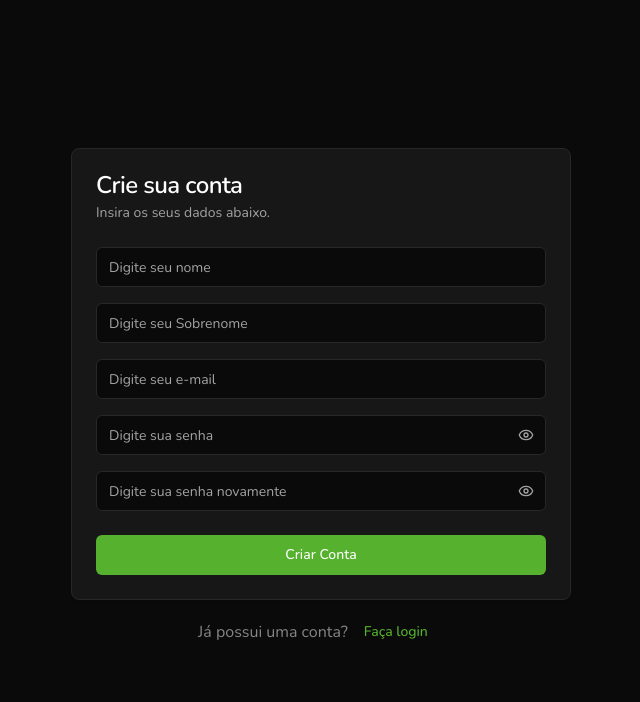
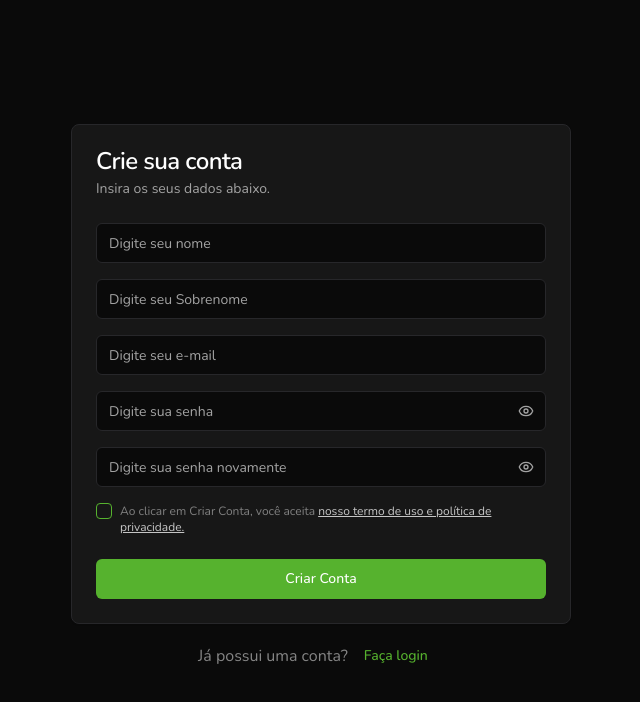
Before and after one commit to TGianoni/finance-fintrack, a React (Vite) app: page /signup in a window 1280 px wide. Shown: the top 702 px of the page, without its empty margins (319-959 px from the left). Built offline with nearby package versions, Linux system fonts and the light colour scheme.

Commit message:
feat: add checkbox terms to sign up form

```diff
--- a/package.json
+++ b/package.json
@@ -11,6 +11,7 @@
     "prepare": "husky"
   },
   "dependencies": {
+    "@radix-ui/react-checkbox": "^1.3.3",
     "@radix-ui/react-slot": "^1.2.3",
     "class-variance-authority": "^0.7.1",
     "clsx": "^2.1.1",
--- /dev/null
+++ b/src/components/ui/checkbox.jsx
@@ -0,0 +1,25 @@
+import * as CheckboxPrimitive from '@radix-ui/react-checkbox'
+import { Check } from 'lucide-react'
+import * as React from 'react'
+
+import { cn } from '@/lib/utils'
+
+const Checkbox = React.forwardRef(({ className, ...props }, ref) => (
+  <CheckboxPrimitive.Root
+    ref={ref}
+    className={cn(
+      'peer h-4 w-4 shrink-0 rounded-sm border border-primary ring-offset-background focus-visible:outline-none focus-visible:ring-2 focus-visible:ring-ring focus-visible:ring-offset-2 disabled:cursor-not-allowed disabled:opacity-50 data-[state=checked]:bg-primary data-[state=checked]:text-primary-foreground',
+      className
+    )}
+    {...props}
+  >
+    <CheckboxPrimitive.Indicator
+      className={cn('flex items-center justify-center text-current')}
+    >
+      <Check className="h-4 w-4" />
+    </CheckboxPrimitive.Indicator>
+  </CheckboxPrimitive.Root>
+))
+Checkbox.displayName = CheckboxPrimitive.Root.displayName
+
+export { Checkbox }
--- a/src/pages/signup.jsx
+++ b/src/pages/signup.jsx
@@ -10,6 +10,7 @@
   CardHeader,
   CardTitle,
 } from '@/components/ui/card'
+import { Checkbox } from '@/components/ui/checkbox'
 import { Input } from '@/components/ui/input'
 
 const SignUpPage = () => {
@@ -26,6 +27,20 @@
           <Input placeHolder="Digite seu e-mail" />
           <PasswordInput />
           <PasswordInput placeholder="Digite sua senha novamente" />
+          <div className="items-top flex space-x-2">
+            <Checkbox id="terms" />
+            <div className="grid gap-1.5 leading-none">
+              <label
+                htmlFor="terms"
+                className="text-xs text-muted-foreground opacity-75"
+              >
+                Ao clicar em Criar Conta, você aceita{' '}
+                <a href="#" className="text-white underline">
+                  nosso termo de uso e política de privacidade.
+                </a>
+              </label>
+            </div>
+          </div>
         </CardContent>
         <CardFooter>
           <Button className="w-full">Criar Conta</Button>
```
Also changed, not shown: 1 other file (tests, documents, lock files or other folders).
